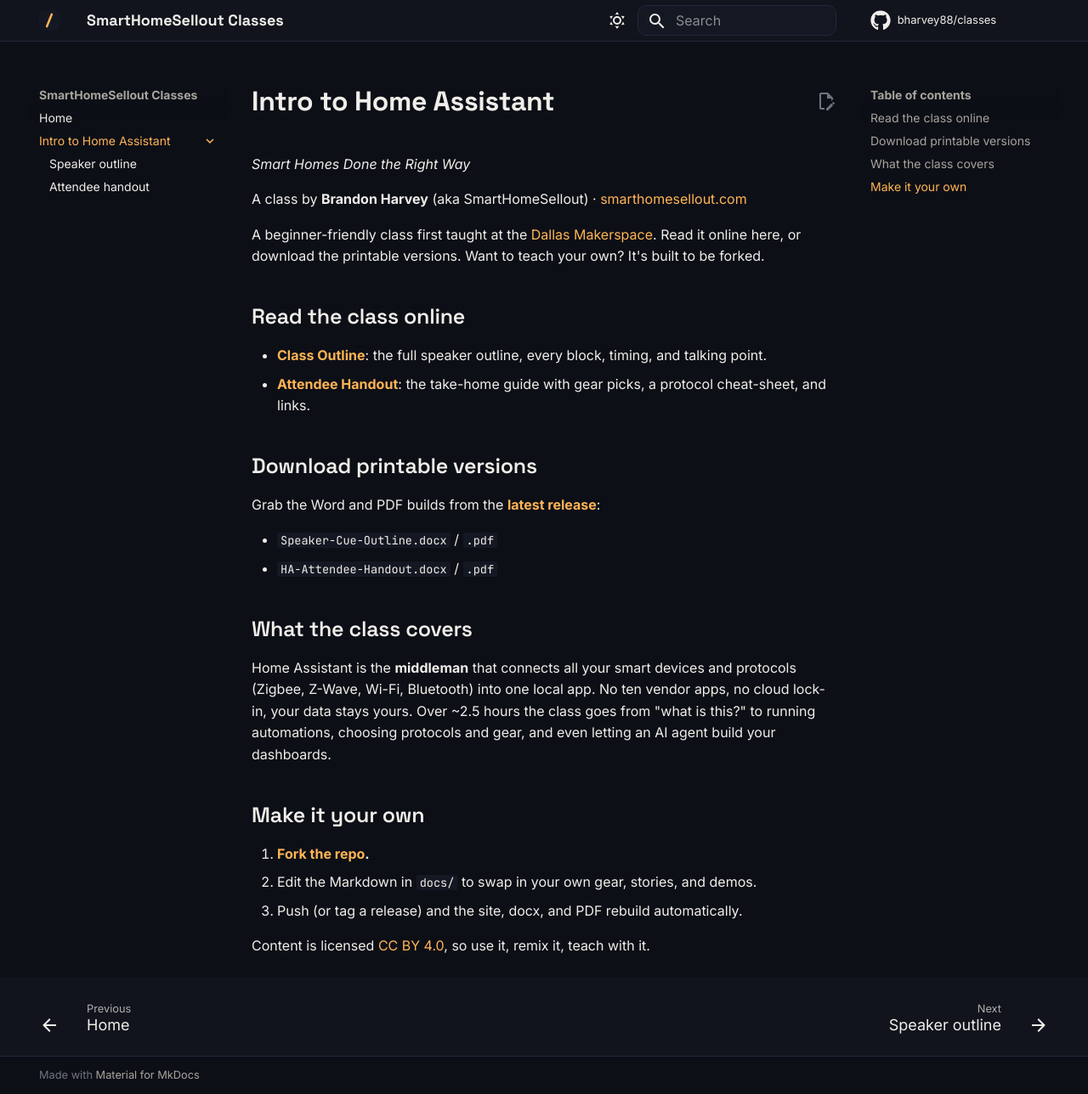
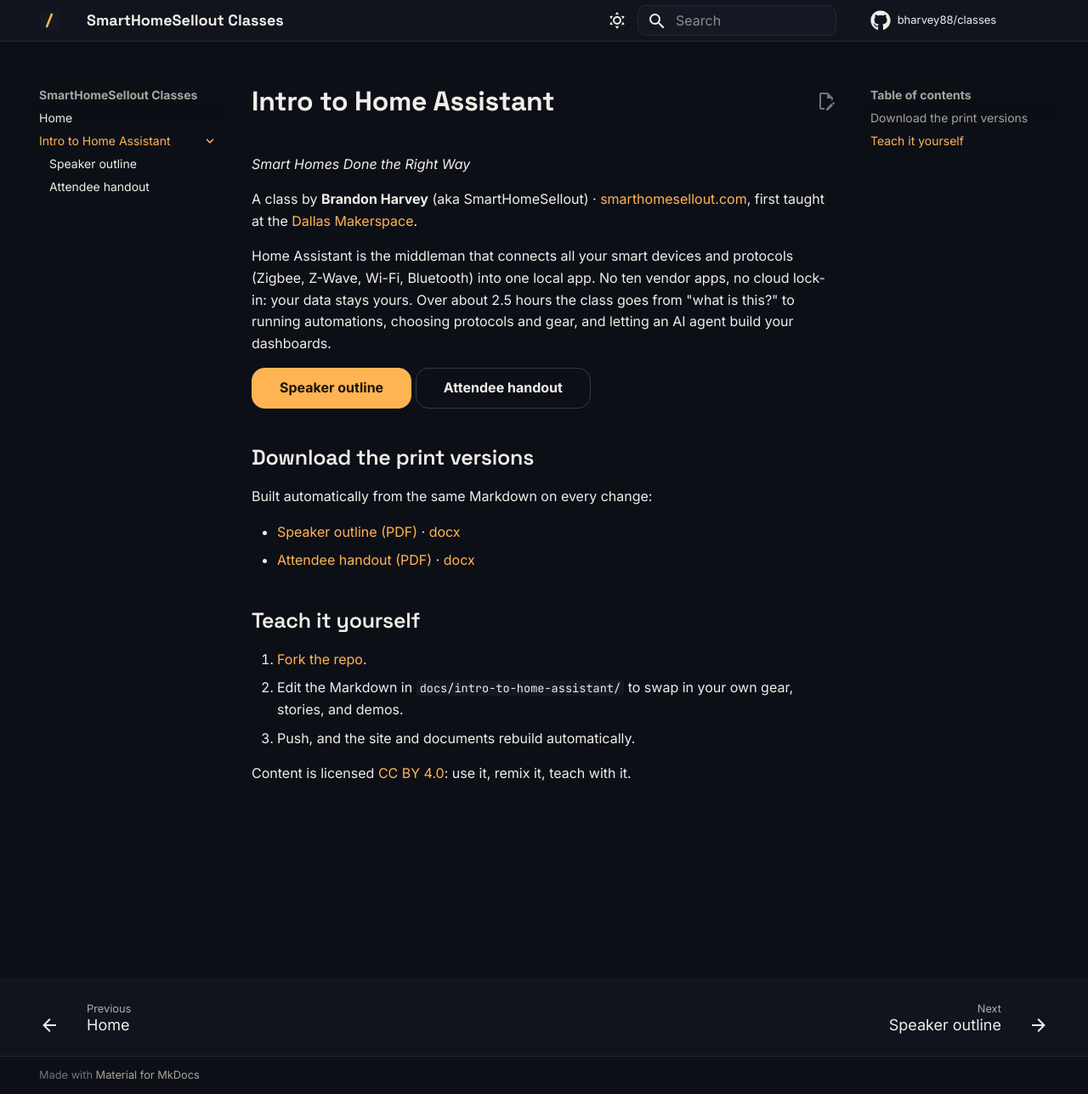
Before and after one commit to bharvey88/classes, an MkDocs documentation site: the page built from docs/intro-to-home-assistant/index.md, in a window 1280 px wide and 1288 px high. Shown: the whole window at 85% size. Built offline with MkDocs 1.6.1 and Material for MkDocs 9.7.7, drawn with Linux system fonts in a browser that asks for light colours; comment, search, counter and statistics services are not loaded.

Commit message:
Hub landing with class cards; class page with canonical pitch and downloads

```diff
--- a/docs/intro-to-home-assistant/index.md
+++ b/docs/intro-to-home-assistant/index.md
@@ -2,30 +2,24 @@
 
 *Smart Homes Done the Right Way*
 
-A class by **Brandon Harvey** (aka SmartHomeSellout) · [smarthomesellout.com](https://smarthomesellout.com)
+A class by **Brandon Harvey** (aka SmartHomeSellout) · [smarthomesellout.com](https://smarthomesellout.com), first taught at the [Dallas Makerspace](https://dallasmakerspace.org).
 
-A beginner-friendly class first taught at the [Dallas Makerspace](https://dallasmakerspace.org). Read it online here, or download the printable versions. Want to teach your own? It's built to be forked.
+Home Assistant is the middleman that connects all your smart devices and protocols (Zigbee, Z-Wave, Wi-Fi, Bluetooth) into one local app. No ten vendor apps, no cloud lock-in: your data stays yours. Over about 2.5 hours the class goes from "what is this?" to running automations, choosing protocols and gear, and letting an AI agent build your dashboards.
 
-## Read the class online
+[Speaker outline](outline.md){ .md-button .md-button--primary }
+[Attendee handout](handout.md){ .md-button }
 
-- **[Class Outline](outline.md)**: the full speaker outline, every block, timing, and talking point.
-- **[Attendee Handout](handout.md)**: the take-home guide with gear picks, a protocol cheat-sheet, and links.
+## Download the print versions
 
-## Download printable versions
+Built automatically from the same Markdown on every change:
 
-Grab the Word and PDF builds from the [**latest release**](https://github.com/bharvey88/home-assistant-intro-class/releases/latest):
+- [Speaker outline (PDF)](https://github.com/bharvey88/classes/releases/download/intro-ha/Intro-to-HA-Speaker-Outline.pdf) · [docx](https://github.com/bharvey88/classes/releases/download/intro-ha/Intro-to-HA-Speaker-Outline.docx)
+- [Attendee handout (PDF)](https://github.com/bharvey88/classes/releases/download/intro-ha/Intro-to-HA-Attendee-Handout.pdf) · [docx](https://github.com/bharvey88/classes/releases/download/intro-ha/Intro-to-HA-Attendee-Handout.docx)
 
-- `Speaker-Cue-Outline.docx` / `.pdf`
-- `HA-Attendee-Handout.docx` / `.pdf`
+## Teach it yourself
 
-## What the class covers
+1. [Fork the repo](https://github.com/bharvey88/classes/fork).
+2. Edit the Markdown in `docs/intro-to-home-assistant/` to swap in your own gear, stories, and demos.
+3. Push, and the site and documents rebuild automatically.
 
-Home Assistant is the **middleman** that connects all your smart devices and protocols (Zigbee, Z-Wave, Wi-Fi, Bluetooth) into one local app. No ten vendor apps, no cloud lock-in, your data stays yours. Over ~2.5 hours the class goes from "what is this?" to running automations, choosing protocols and gear, and even letting an AI agent build your dashboards.
-
-## Make it your own
-
-1. **[Fork the repo](https://github.com/bharvey88/home-assistant-intro-class/fork).**
-2. Edit the Markdown in `docs/` to swap in your own gear, stories, and demos.
-3. Push (or tag a release) and the site, docx, and PDF rebuild automatically.
-
-Content is licensed [CC BY 4.0](https://github.com/bharvey88/home-assistant-intro-class/blob/main/LICENSE), so use it, remix it, teach with it.
+Content is licensed [CC BY 4.0](https://github.com/bharvey88/classes/blob/main/LICENSE): use it, remix it, teach with it.
```
Also changed, not shown: docs/index.md (+46 -2 lines).
